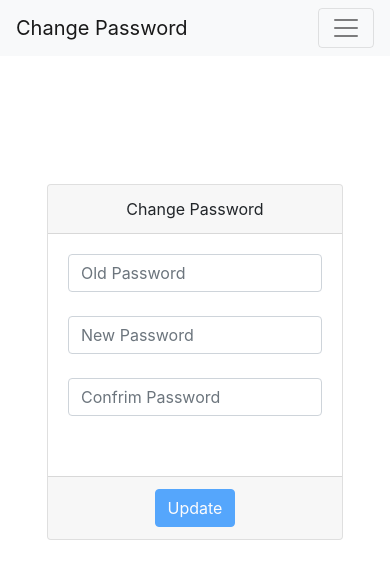
After one commit to sushil-2803/Online_Notes_App, a PHP site: page /changepwd.php in a window 390 px wide. The commit adds this page. Shown: the top 579 px of the page. Run offline with PHP 8.4, Linux system fonts and the light colour scheme; a user stored in the database is signed in.

Commit message:
change password

```diff
--- /dev/null
+++ b/changepwd.php
@@ -0,0 +1,149 @@
+<?php
+ob_start();
+session_start();
+if(!isset($_SESSION['username']))
+{
+    header('location:logout.php');
+}
+$username=$_SESSION['username'];
+?>
+<!doctype html>
+<html lang="en">
+<head>
+    <!-- Required meta tags -->
+    <meta charset="utf-8">
+    <meta name="viewport" content="width=device-width, initial-scale=1, shrink-to-fit=no">
+   <!-- Bootstrap CSS -->
+   <link rel="stylesheet" href="https://stackpath.bootstrapcdn.com/bootstrap/4.5.0/css/bootstrap.min.css" integrity="sha384-9aIt2nRpC12Uk9gS9baDl411NQApFmC26EwAOH8WgZl5MYYxFfc+NcPb1dKGj7Sk" crossorigin="anonymous">
+    <!-- <script src="https://code.jquery.com/jquery-2.2.4.js" integrity="sha256-iT6Q9iMJYuQiMWNd9lDyBUStIq/8PuOW33aOqmvFpqI=" crossorigin="anonymous"></script> -->
+    <script src="https://code.jquery.com/jquery-2.2.4.js" integrity="sha256-iT6Q9iMJYuQiMWNd9lDyBUStIq/8PuOW33aOqmvFpqI=" crossorigin="anonymous"></script>
+    <title>Change Password</title>
+</head>
+
+<body>
+<!-- Nav Start -->
+<nav class="navbar navbar sticky-top navbar-expand-lg navbar-light bg-light">
+  <a class="navbar-brand" href="home.php">Change Password</a>
+  <button class="navbar-toggler" type="button" data-toggle="collapse" data-target="#navbarNav" aria-controls="navbarNav" aria-expanded="false" aria-label="Toggle navigation">
+    <span class="navbar-toggler-icon"></span>
+  </button>
+  <div class="collapse navbar-collapse flex-row-reverse" id="navbarNav">
+    <ul class="navbar-nav">
+      <li class="nav-item active " >
+      <a href="home.php"><button class="btn  my-2 my-sm-0" type="submit">Home</button></a>
+      </li>
+    </ul>
+  </div>
+</nav>
+<!-- Nav End -->
+<div class="row justify-content-center " style="margin:8rem 2rem">
+    <div class="col-lg-5 align-middle">
+    <div class="card text-center">
+  <div class="card-header">
+  Change Password
+  </div>
+  <div class="card-body">
+   <form method="POST" action="" class="form-group">
+       <input type="text" name="old_pass" id="old_pass" class="form-control" placeholder="Old Password" required><br>
+       <input type="text" name="new_pass" id="Password" class="form-control" placeholder="New Password" required><br>
+       <div class="alert alert-danger" role="alert" id="msg1" hidden>
+        Minimum Length 8 Characters
+        </div>
+       <input type="password" name="confrim_pass" id="Repassword"  class="form-control" placeholder="Confrim Password" required><br>
+       <div class="alert alert-danger" role="alert"  id="msg2" hidden>
+        Password Mismatch
+        </div>
+
+
+  </div>
+  <div class="card-footer">
+  <button type="submit" value="Change" id="Change" name="submit" class=" btn btn-primary" disabled>Update</button>
+  </div>
+</div>
+</form>
+    </div>
+</div>
+
+
+<script>
+    // First Password Check
+    $("#Password").on('keyup keypress keydown', function(){
+              var name= $("#Password").val();
+              if(name.length < 8)
+              {
+                $("#msg1").prop("hidden",false);
+                $( "#Change" ).prop( "disabled", true );
+                $("#msg1").show();
+                $("#Password").css("Border-color","RED");
+              }
+              else
+              {
+                $("#msg1").hide();
+              }
+            });
+// Second Password Check
+
+            $("#Repassword,#Password").on('keyup keypress keydown', function(){
+              var password=$("#Password").val();
+              var repassword=$("#Repassword").val();
+              var name= $("#Password").val();
+              if(password != repassword || name.length < 8 )
+              {
+                $("#msg2").prop("hidden",false);
+                $( "#Change" ).prop( "disabled", true );
+                $("#msg2").show()
+              }
+              else
+              {
+                $("#msg2").hide();
+                $( "#Change" ).prop( "disabled", false );
+              }
+            });
+</script>
+    <!-- Optional JavaScript -->
+    <!-- jQuery first, then Popper.js, then Bootstrap JS -->
+    <script src="https://code.jquery.com/jquery-3.5.1.slim.min.js"
+        integrity="sha384-DfXdz2htPH0lsSSs5nCTpuj/zy4C+OGpamoFVy38MVBnE+IbbVYUew+OrCXaRkfj" crossorigin="anonymous">
+    </script>
+    <script src="https://cdn.jsdelivr.net/npm/popper.js@1.16.0/dist/umd/popper.min.js"
+        integrity="sha384-Q6E9RHvbIyZFJoft+2mJbHaEWldlvI9IOYy5n3zV9zzTtmI3UksdQRVvoxMfooAo" crossorigin="anonymous">
+    </script>
+    <script src="https://stackpath.bootstrapcdn.com/bootstrap/4.5.0/js/bootstrap.min.js"
+        integrity="sha384-OgVRvuATP1z7JjHLkuOU7Xw704+h835Lr+6QL9UvYjZE3Ipu6Tp75j7Bh/kR0JKI" crossorigin="anonymous">
+    </script>
+
+</body>
+<?php
+if(@isset($_POST['submit']))
+{
+    include 'db.php';
+    $old=$_POST['old_pass'];
+    $new=$_POST['new_pass'];
+    $confrim=$_POST['confrim_pass'];
+    if($confrim==$new)
+    {
+        $query_select="SELECT * FROM `user_details` WHERE `username`='$username'";
+        $res=mysqli_query($conn,$query_select);
+        $row=mysqli_fetch_array($res);
+        if($row['password']==$old)
+        {
+            $query_update="UPDATE `user_details` SET `password`='$new' WHERE `username`='$username'";
+            $res_update=mysqli_query($conn,$query_update);
+            if($res_update)
+            {
+                echo "<script>alert('Password Update')</script>";
+                header("refresh:0,home.php");
+            }
+        }
+        else
+        {
+            echo "<script>alert('Wrong Password')</script>";
+        }
+    }
+    else
+    {
+        echo "<script>alert('Password Mismatch')</script>";
+    }
+}
+?>
+</html>
--- a/home.php
+++ b/home.php
@@ -27,7 +27,7 @@
   <div class="collapse navbar-collapse flex-row-reverse" id="navbarNav">
     <ul class="navbar-nav">
       <li class="nav-item active">
-        <a class="nav-link" href="#"> Change Password <span class="sr-only">(current)</span></a>
+        <a class="nav-link" href="changepwd.php"> Change Password <span class="sr-only">(current)</span></a>
       </li>
       <li class="nav-item active">
         <a class="nav-link" href="#">Profile <span class="sr-only">(current)</span></a>
@@ -60,10 +60,10 @@
     <div class="card">
       <div class="card-body col-md-12 col-sm-12">
         <h5 class="card-title"><?php echo $row['tittle'] ?></h5>
-        <p class="card-text"><?php echo $row['note_body'] ?></p>
+        <p class="card-text"><?php echo substr($row['note_body'],0,100) ?></p>
         <input type="text" name="note_id" id="note_id" value='<?php echo $row["note_id"] ?>' hidden>
         <div class="d-flex justify-content-between">
-        <div class="card-link"><button class="btn btn-primary" type="submit" formaction="edit.php"> Edit</button></div>
+        <div class="card-link"><button class="btn btn-primary" type="submit" formaction="edit.php"> View/Edit</button></div>
     <div class="card-link"> <button class="btn btn-danger" type="submit" formaction="delete.php"> Delete</button></div>
     </div>
     </div>
```
Also changed, not shown: edit.php (added, +161 -0 lines).
